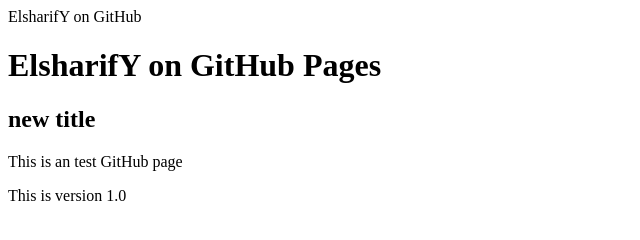
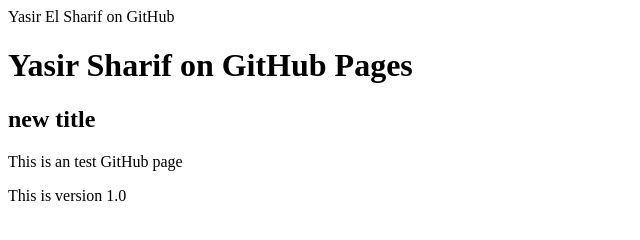
Before and after one commit to elsharify/elsharify.github.io, a plain HTML site: page index.html in a window 1280 px wide. Shown: the whole page, without its empty margins (0-640 px from the left). Drawn offline with Linux system fonts and the light colour scheme.

Commit message:
Changed owner's name in index.html

```diff
--- a/index.html
+++ b/index.html
@@ -1,8 +1,8 @@
 <!DOCTYPE	html>
 <html>
-<head>ElsharifY on GitHub</head>
+<head>Yasir El Sharif on GitHub</head>
 <body>
-<h1>ElsharifY on GitHub Pages</h1>
+<h1>Yasir Sharif on GitHub Pages</h1>
 <h2>new title</h2>
 <p>This is an test GitHub page</p>
 <p>This is version 1.0</p>
```
